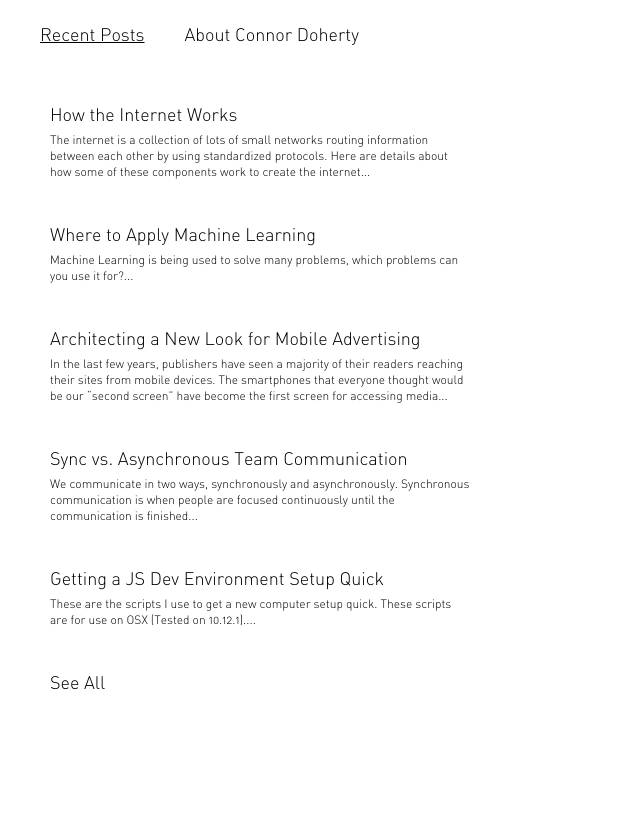
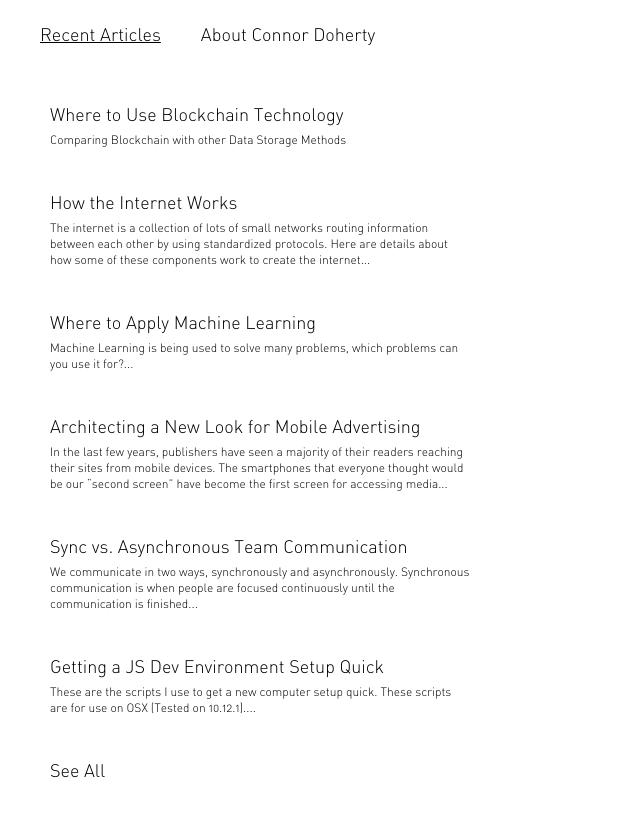
Before and after one commit to cdoher01/cdoher01.github.io, a plain HTML site: page index.html in a window 1280 px wide. Shown: the whole page, without its empty margins (0-640 px from the left). Drawn offline with nearby package versions, Linux system fonts and the light colour scheme; files that its build step writes are made by us from their sources; a script that the page names is missing.

Commit message:
Update articles

```diff
--- a/index.html
+++ b/index.html
@@ -7,14 +7,7 @@
     <meta name="viewport" content="width=device-width">
     <link rel="shortcut icon" href="/favicon.ico">
     <link rel="stylesheet" href="//maxcdn.bootstrapcdn.com/font-awesome/4.3.0/css/font-awesome.min.css">
-    <!-- Place favicon.ico and apple-touch-icon.png in the root directory -->
-    <!-- build:css(.) styles/vendor.css -->
-    <!-- bower:css -->
-    <!-- endbower -->
-    <!-- endbuild -->
-    <!-- build:css(.tmp) styles/main.css -->
     <link rel="stylesheet" href="styles/main.css">
-    <!-- endbuild -->
   </head>
   <body>
     <!--[if lt IE 10]>
@@ -22,7 +15,7 @@
     <![endif]-->
 
     <header>
-      <h1 id="posts-button" class="active">Recent Posts</h1>
+      <h1 id="posts-button" class="active">Recent Articles</h1>
       <h1 id="about-button">About Connor Doherty</h1>
     </header>
 
@@ -31,10 +24,8 @@
         <h1>Hi, I’m Connor Doherty, I’m a Senior Product Manager at GV & USV backed startup Yieldmo. We are working to improve mobile advertising by leveraging design & data.</h1>
 
         <p>
-        Working with cross functional teams to identify opportunities and create innovative products is where I thrive. I’m excited to see emerging technology create a wide range of new possibilities, and hope to help make those possibilities real.</p>
-
-        <!-- <img src="images/self2.jpg" /> -->
-
+        Working with cross functional teams to identify opportunities and create innovative products is where I thrive. I’m excited to see emerging technology create a wide range of new possibilities, and hope to help make those possibilities real.
+        </p>
         <br>
 
         <p><a id="recent_link" title="LinkedIn" class="nav_link" href="https://www.linkedin.com/in/dohertyconnor/"><i class="fa fa-linkedin"></i></a>
@@ -45,6 +36,10 @@
     <section id="posts">
       <div class="container">
 
+        <a class="post" href="https://medium.com/@connordoherty/blockchain-where-its-useful-310211ba1e5f">
+          <h2 class="post-title">Where to Use Blockchain Technology</h2>
+          <p class="post-body">Comparing Blockchain with other Data Storage Methods</p>
+        </a>
 
         <a class="post" href="https://medium.com/@connordoherty/how-the-internet-works-569b989ac296">
           <h2 class="post-title">How the Internet Works</h2>
```
